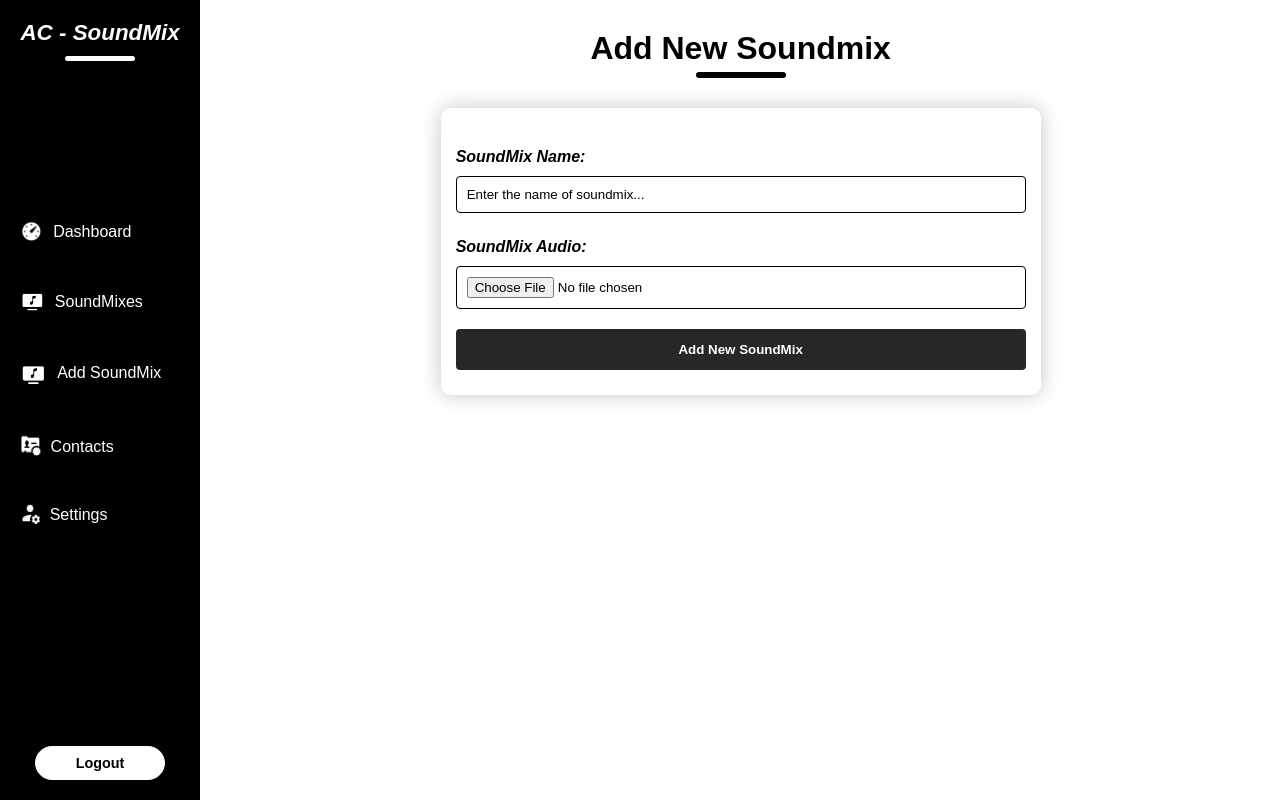
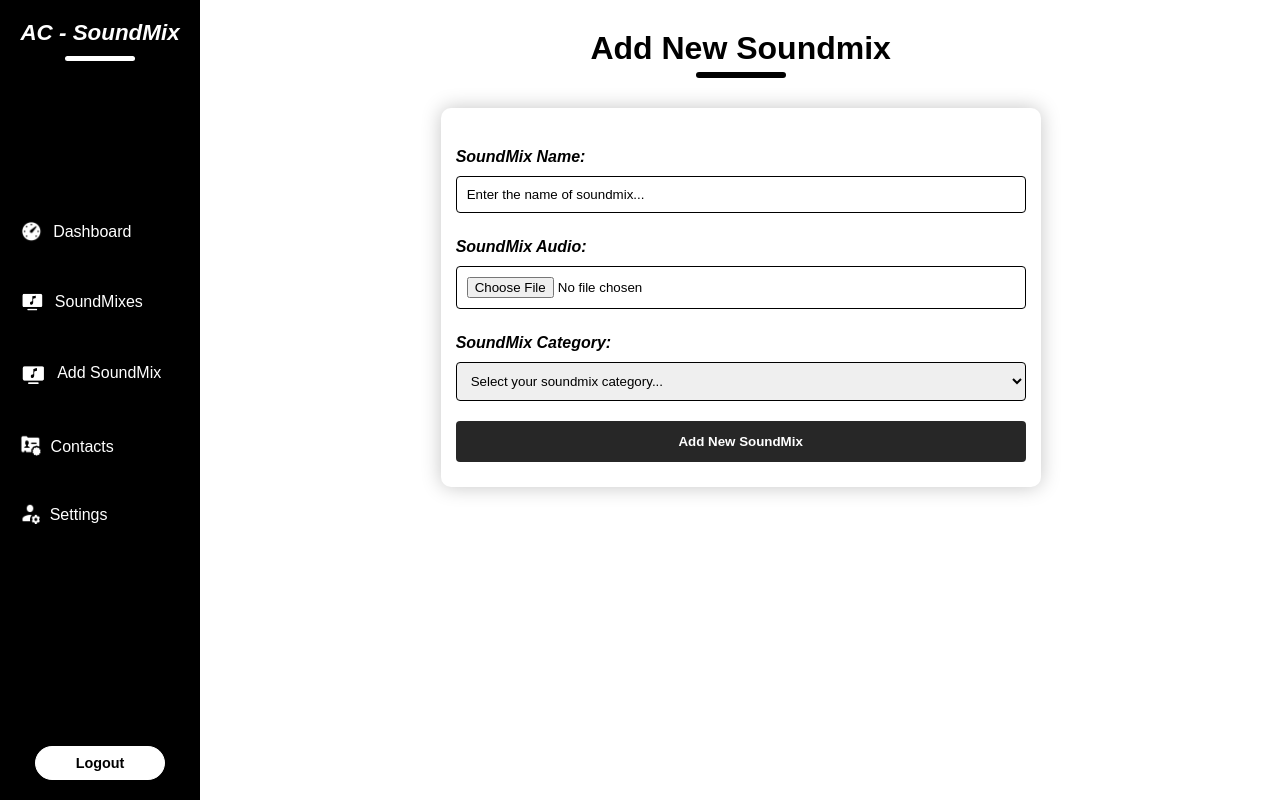
Before and after one commit to Nsoro-Allan/AC---SoundMix, a PHP site: page /admin/new_soundmix.php in a window 1280 px wide. Run offline with PHP 8.4, Linux system fonts and the light colour scheme; a user stored in the database is signed in.

Commit message:
changes done

```diff
--- a/admin/new_soundmix.php
+++ b/admin/new_soundmix.php
@@ -3,38 +3,33 @@ session_start();
 include("Sessions.php");
 include("connection.php");
 
-if(isset($_POST['submit'])){
+if (isset($_POST['submit'])) {
+    $soundmix_name = mysqli_real_escape_string($con, $_POST['soundmix_name']);
 
-    $soundmix_name=mysqli_real_escape_string($con, $_POST['soundmix_name']);
+    $soundmix_category = mysqli_real_escape_string($con, $_POST['soundmix_category']);
 
     // File Upload Logic
     $target_folder = "uploads/";
     $soundmix_audio = $_FILES['soundmix_audio']['name'];
     $target_path = $target_folder . $soundmix_audio;
+    $upload_success = move_uploaded_file($_FILES['soundmix_audio']['tmp_name'], $target_path);
 
-    // Move the uploaded file to the target folder
-    if (move_uploaded_file($_FILES['soundmix_audio']['tmp_name'], $target_path)) {
+    if ($upload_success) {
+        $query = "INSERT INTO soundmixes (soundmix_name, soundmix_audio, soundmix_category) VALUES ('', '$soundmix_name', '$soundmix_audio', '$soundmix_category')";
+        $result = $con->query($query);
 
-    $result=$con->query("insert into soundmixes values('','$soundmix_name','$soundmix_audio')");
+        if ($result) {
+            header("location:view_soundmixes.php?msg=Added New SoundMix Successfully...");
+            exit();
+        } else {
+            echo '<center><div class="error"><p>Failed to add soundmix to the database...</p></div></center>';
+        }
+    } else {
+        echo '<center><div class="error"><p>Failed to upload soundmix file...</p></div></center>';
+    }
+}
+?>
 
-    if($result){
-        header("location:view_soundmixes.php?msg=Added New SoundMix Successfully...");
-    }
-    echo
-    '
-    <center>
-    <div class="error">
-        <p>Failed to add soundmix...</p>
-    </div>
-    </center>
-    ';
-    } else {
-        echo '<center><div class="error"><p>Failed to upload post image...</p></div></center>';
-    }
-
-}
-
-?>
 
 <!DOCTYPE html>
 <html lang="en">
@@ -66,6 +61,21 @@ if(isset($_POST['submit'])){
             <label>SoundMix Audio:</label>
             <input type="file" name="soundmix_audio" accept="audio/*" required>
 
+            <label>SoundMix Category:</label>
+            <select name="soundmix_category">
+
+                <option selected disabled>Select your soundmix category...</option>
+
+                <option value="trap">Trap</option>
+
+                <option value="drill">Drill</option>
+
+                <option value="afrobeat">Afrobeat</option>
+
+                <option value="pop">Pop</option>
+
+            </select>
+
             <button type="submit" name="submit">Add New SoundMix</button>
         </form>
     </div>
--- a/admin/style.css
+++ b/admin/style.css
@@ -79,7 +79,7 @@ label{
     text-align: left;
 }
 
-input{
+input,select{
     margin-top: 10px;
     padding: 10px;
     border-radius: 4px;
@@ -146,7 +146,7 @@ button:hover{
     margin-top: 30px;
  }
 
- .soundmix-container form input{
+ .soundmix-container form input,select{
      border-radius:4px;
      width: 100%;
      padding: 10px;
--- a/index.php
+++ b/index.php
@@ -119,6 +119,8 @@ if(isset($_POST['submit'])){
 
             }
             ?>
+
+
             </div>
         </section>
         <!-- Soundmix Section Ends Here -->
```
